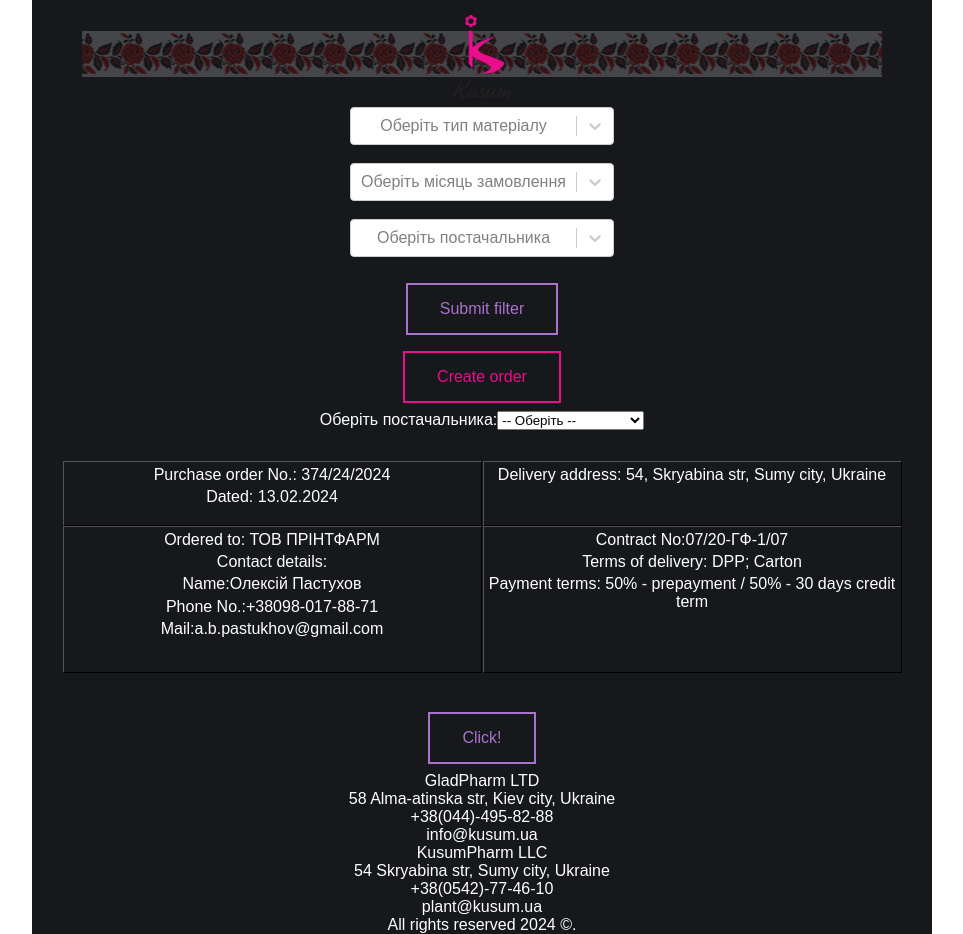
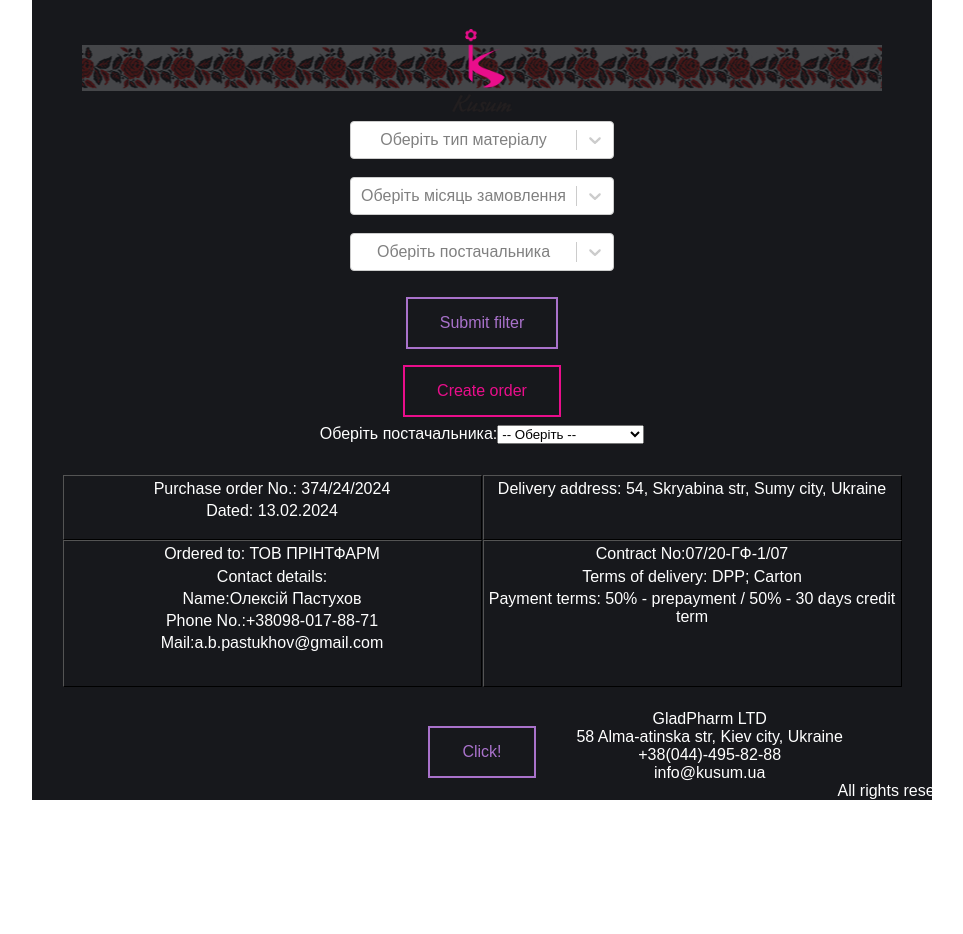
Before and after one commit to SamikQ/KusumOrder, a React (Create React App) app: page / in a window 1280 px wide. Shown: the whole page, without its empty margins (158-1121 px from the left). After the commit the page ends 800 px from the top, so only its background shows below. Built offline with nearby package versions, Linux system fonts and the light colour scheme.

Commit message:
footer under dev

```diff
--- a/src/components/App/App.js
+++ b/src/components/App/App.js
@@ -8,11 +8,11 @@ import OrderProps from "../order-props/OrderProps";
 
 class App extends Component {
   state = {
-    type: '',
-    month: '',
-    supplier: '',
-    order: []
-  }
+    type: "",
+    month: "",
+    supplier: "",
+    order: [],
+  };
 
   onDataSelected = (data) => {
     const { type, month, supplier, order } = data;
@@ -20,7 +20,7 @@ class App extends Component {
       type,
       month,
       supplier,
-      order
+      order,
     });
   };
 
@@ -42,7 +42,6 @@ class App extends Component {
           <OrderInform />
         </div>
         <PDF data={this.state} />
-        <Footer />
       </div>
     );
   }
--- a/src/components/Footer/footer.js
+++ b/src/components/Footer/footer.js
@@ -1,6 +1,20 @@
 import React from "react";
 
 const Footer = () => {
+  const styles = {
+    footer: {
+      position: "fixed",
+      bottom: "0",
+      width: "100%",
+      textAlign: "center",
+      marginTop: "auto",
+    },
+    contacts: {
+      display: "flex",
+      justifycontent: "space-around",
+      marginBotton: 0,
+    },
+  };
   const contactsData = [
     {
       name: "GladPharm LTD",
@@ -34,8 +48,8 @@ const Footer = () => {
   const footerRef = React.createRef();
 
   var footerElement = (
-    <footer id="footer" ref={footerRef}>
-      <div className="footer-contacts">{contacts}</div>
+    <footer style={styles.footer}>
+      <div style={styles.contacts}>{contacts}</div>
       <div className="footer-copyrights">All rights reserved 2024 &copy;.</div>
     </footer>
   );
--- a/src/components/Footer/footer.scss
+++ b/src/components/Footer/footer.scss
@@ -5,7 +5,7 @@
   background-color: #ffffff; /* Додайте кольорову схему за необхідністю */
   text-align: center;
   z-index: -1;
-margin-top: auto;
+  margin-top: auto;
   .footer-contacts {
     display: flex;
     justify-content: space-around;
--- a/src/components/pdf/Pdf.jsx
+++ b/src/components/pdf/Pdf.jsx
@@ -1,8 +1,10 @@
 import jsPDF from "jspdf";
+import React from "react";
 import autoTable from 'jspdf-autotable';
 import './fonts/Sana-normal';
 import { Component } from "react";
 import Footer from '../footer/Footer';
+import logo from '../header/img/logo-header.png'
 
 
 var examples = {}
@@ -12,6 +14,7 @@ class PDF extends Component {
     constructor(props) {
         super();
     }
+    footerTemplate = React.createRef(null);
 
     CreatePDF = async () => {
         const arr = this.props.data;
@@ -19,8 +22,8 @@ class PDF extends Component {
         const doc = new jsPDF();
         doc.addFont('Sana-normal.ttf', 'Sana', 'normal');
         doc.setFont('Sana');
-        doc.setFontSize(18);
-        doc.text('With content', 40, 30);
+        doc.setFontSize(10);
+        doc.addImage(logo, 'png', 10, 10, 16, 23);
 
         // Pass the jsPDF instance to autoTable
         autoTable(doc, { // Pass doc as the first argument
@@ -32,27 +35,61 @@ class PDF extends Component {
                 fontStyle: 'normal'
             }
         });
-        //Footer from the body
-        const footerElement = `<footer id="footer" ref={footerRef}>
-            <div className="footer-contacts">HELLO!</div>
-            <div className="footer-copyrights">All rights reserved 2024 &copy;.</div>
-        </footer>`;
 
-        await doc.html(footerElement, {
-            callback: function () {
-                doc.output();
+        doc.html(this.footerTemplate.current, {
+            async callback(doc) {
+                await doc.output();
             },
-            'x': 15,
-            'y': 15,
-            'width': 200,
         });
 
+        // const CreateFooter = (doc, yPosition) => {
+        //     const fontSize = 10;
+        //     const lineHeight = fontSize + 2;
+
+        //     const footerData = [
+        //         {
+        //             name: "GladPharm LTD",
+        //             address: "58 Alma-atinska str, Kiev city, Ukraine",
+        //             contact: "+38(044)-495-82-88",
+        //             mail: "info@kusum.ua",
+        //         },
+        //         {
+        //             name: "KusumPharm LLC",
+        //             address: "54 Skryabina str, Sumy city, Ukraine",
+        //             contact: "+38(0542)-77-46-10",
+        //             mail: "plant@kusum.ua",
+        //         },
+        //     ];
+
+        //     doc.setFontSize(fontSize);
+        //     footerData.forEach(company => {
+        //         doc.text(company.name, 100, yPosition); // Adjust x-position for alignment
+        //         yPosition += lineHeight;
+        //         doc.text(company.address, 100, yPosition);
+        //         yPosition += lineHeight;
+        //         doc.text(company.contact, 100, yPosition);
+        //         yPosition += lineHeight;
+        //         doc.text(company.mail, 100, yPosition);
+        //         yPosition += lineHeight * 2; // Add extra space after contacts
+        //     });
+        //     const textWidth = doc.getTextWidth("All rights reserved 2024 ©.");
+        //     const copyrightY = yPosition + lineHeight; // Adjust for desired position
+        //     doc.text("All rights reserved 2024 ©.", doc.internal.pageSize.getWidth() - textWidth - 100, copyrightY);
+        // }
+        const yPosition = 200; // Adjust for desired footer position
+        // CreateFooter(doc, yPosition);
+        //Footer from the body
+
+        await doc.output();
         doc.save("a4.pdf");
     };
 
     render() {
         return (
-            <div><button onClick={this.CreatePDF} className="fill">Click!</button></div>
+            <>
+                <div><button onClick={this.CreatePDF} className="fill">Click!</button></div>
+                <div ref={this.footerTemplate}><Footer /></div>
+            </>
         )
     }
 
```
